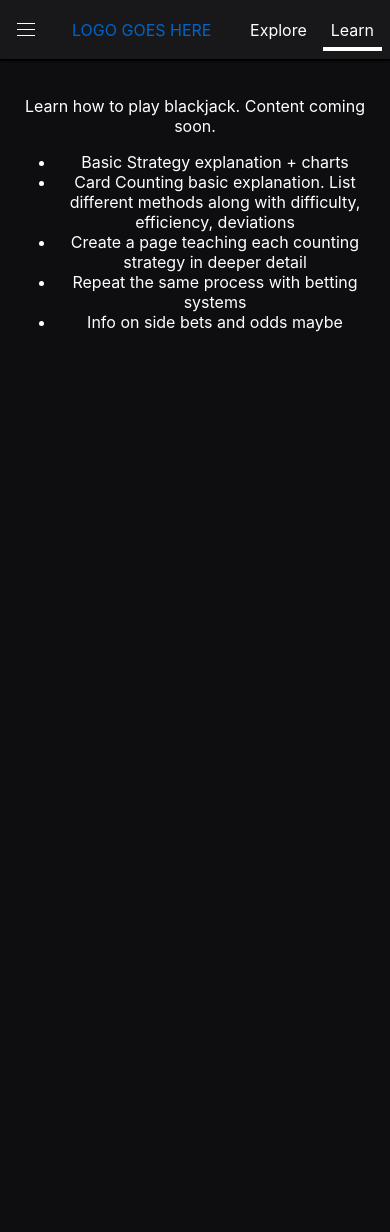
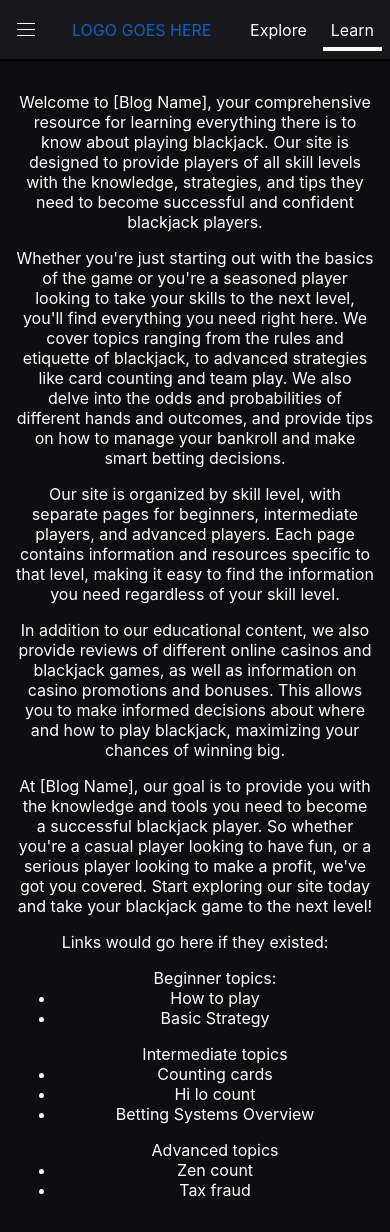
Before and after one commit to jbauta97/blackjack-demo, a SvelteKit app: page /learn in a window 390 px wide. Before the commit the page ends 844 px from the top, so only its background shows below. Built offline with nearby package versions, Linux system fonts and the light colour scheme.

Commit message:
blog update

```diff
--- a/src/routes/+layout.svelte
+++ b/src/routes/+layout.svelte
@@ -3,10 +3,11 @@
 	import CardControls from "./stats/CardControls.svelte";
     import HandValue from "./stats/HandValue.svelte";
     import Header from "./Header.svelte";
+	import { bodyScrollable } from './stores';
 
 </script>
 
-<div class="app">
+<div class="app {$bodyScrollable ? '':'scroll-lock'}">
 	<Header></Header>
 
 	<main>
@@ -38,11 +39,14 @@
 		font-size: 4em;
 		font-weight: 100;
 	}
+	.scroll-lock{
+		overflow: hidden;
+		max-height: 100vh;
+	}
 
 	@media (max-width: 640px) {
 		main{
 			max-width: 100vw;
-			margin-top: 80px;
 		}
 	}
 
--- a/src/routes/MenuDrawer.svelte
+++ b/src/routes/MenuDrawer.svelte
@@ -1,5 +1,8 @@
 <script>
     import { currentPage } from "./stores";
+    import { bodyScrollable } from "./stores";
+    import { fly } from 'svelte/transition';
+    import { page } from "$app/stores";
     export let isOpen = false;
 
     const level2Stats = [
@@ -23,9 +26,11 @@
 
     export function openMenu() {
         isOpen = !isOpen;
+        $bodyScrollable = !isOpen;
     }
     function closeMenu(){
         isOpen = false;
+        $bodyScrollable = true;
         menuOffset = 0;
         handleMenu();
     }
@@ -48,6 +53,7 @@
             case 'Learn/BasicStrategy':
                 menuLevel = 2;
                 activeMenu = level2Learn;
+                break;
             default:
                 console.log('Page not found');
         }
@@ -91,20 +97,19 @@
 </script>
 
 <div class="leftNav-drawer {isOpen ? 'drawer--open' : ''}" style="{menuOffset==0 ? '':'transition:transform 0s;transform:translate3d(calc(100vw + '+menuOffset+'px),0,0)'}">
-    <ul class="leftNav" on:touchstart={handleTouchStart} on:touchmove={handleTouchMove} on:touchend={handleTouchEnd}>
+    <ul class="leftNav" on:touchstart={handleTouchStart} on:touchmove={handleTouchMove} on:touchend={handleTouchEnd} transition:fly="{{x:50}}">
         {#if activeMenu != level1}
             <li><button class="menu-btn" on:click={handleBackButton}><svg class="icon menu-icon" role="presentation" focusable="false" viewBox="0 0 24 24"><title>Return</title> <path d="M20,11V13H8L13.5,18.5L12.08,19.92L4.16,12L12.08,4.08L13.5,5.5L8,11H20Z"></path></svg>Back</button></li>
         {/if}
         <li><a class="menu-link {$currentPage == 'Home'? 'menu-link--active':''}" href="/">Home</a></li>
         {#each activeMenu as menuItem}
             <li>
-                <a class="menu-link {$currentPage == menuItem.name ? 'menu-link--active':''}" href="{menuItem.link}">{menuItem.name}</a>
+                <a class="menu-link {$page.route.id == menuItem.link ? 'menu-link--active':''}" href="{menuItem.link}">{menuItem.name}</a>
                 {#if menuItem.expandable}
                     <button class="menu-btn menu-expand-btn" on:click={()=>{changeMenuLevel(menuItem.expandable)}}>+</button>
                 {/if}
             </li>
         {/each}
-        <li><br>More Coming Soon<br><br></li>
     </ul>
     <div class="drawer-backdrop" on:click={closeMenu}></div>
 </div>
@@ -114,7 +119,7 @@
         opacity: 0;
         position: fixed;
         pointer-events: none;
-        left: -300px;
+        left: -400px;
         top: 0;
         transition: opacity .1s ease-in-out, transform .2s ease-in-out;
         z-index: 10;
@@ -122,14 +127,14 @@
     .drawer--open{
         opacity: 1;
         pointer-events: all;
-        left: 0;
+        transform: translate3d(400px, 0, 0);
     }
     ul.leftNav{
         list-style: none;
         background-color: #18181b;
         height: 100vh;
-        width: 100%;
-        max-width: 256px;
+        width: 100vw;
+        max-width: 320px;
         position: relative;
         top: 60px;
         margin: 0;
@@ -139,7 +144,7 @@
     .drawer-backdrop{
         position: fixed;
         top: 0;
-        left: 0;
+        left: 320px;
         width: 100vw;
         height: 100vh;
         background-color: #0004;
@@ -207,5 +212,8 @@
             /* left: 0; */
             transform: translate3d(100vw, 0, 0);
         }
+        .drawer-backdrop{
+            display: none;
+        }
     }
 </style>
--- a/src/routes/learn/+page.svelte
+++ b/src/routes/learn/+page.svelte
@@ -11,15 +11,27 @@
 </svelte:head>
 
 <div>
-	Learn how to play blackjack.
-    Content coming soon.
-    <ul>
-        <li>Basic Strategy explanation + charts</li>
-        <li>Card Counting basic explanation. List different methods along with difficulty, efficiency, deviations</li>
-        <li>Create a page teaching each counting strategy in deeper detail</li>
-        <li>Repeat the same process with betting systems</li>
-        <li>Info on side bets and odds maybe</li>
-    </ul>
+    <p>Welcome to [Blog Name], your comprehensive resource for learning everything there is to know about playing blackjack. Our site is designed to provide players of all skill levels with the knowledge, strategies, and tips they need to become successful and confident blackjack players.</p>
+    <p>Whether you're just starting out with the basics of the game or you're a seasoned player looking to take your skills to the next level, you'll find everything you need right here. We cover topics ranging from the rules and etiquette of blackjack, to advanced strategies like card counting and team play. We also delve into the odds and probabilities of different hands and outcomes, and provide tips on how to manage your bankroll and make smart betting decisions.</p>
+    <p>Our site is organized by skill level, with separate pages for beginners, intermediate players, and advanced players. Each page contains information and resources specific to that level, making it easy to find the information you need regardless of your skill level.</p>
+    <p>In addition to our educational content, we also provide reviews of different online casinos and blackjack games, as well as information on casino promotions and bonuses. This allows you to make informed decisions about where and how to play blackjack, maximizing your chances of winning big.</p>
+    <p>At [Blog Name], our goal is to provide you with the knowledge and tools you need to become a successful blackjack player. So whether you're a casual player looking to have fun, or a serious player looking to make a profit, we've got you covered. Start exploring our site today and take your blackjack game to the next level!</p>
+    <div>
+        Links would go here if they existed:
+        <ul>Beginner topics:
+            <li>How to play</li>
+            <li>Basic Strategy</li>
+        </ul>
+        <ul>Intermediate topics
+            <li>Counting cards</li>
+            <li>Hi lo count</li>
+            <li>Betting Systems Overview</li>
+        </ul>
+        <ul>Advanced topics
+            <li>Zen count</li>
+            <li>Tax fraud</li>
+        </ul>
+    </div>
 </div>
 
 <style>
--- a/src/routes/stats/+page.svelte
+++ b/src/routes/stats/+page.svelte
@@ -5,6 +5,7 @@
 	import { deckNum } from './stores';
     import { countStrategy } from './stores';
 	import { currentPage } from "../stores";
+	import { bodyScrollable } from '../stores';
 
 	$currentPage = 'Statistics';
 
@@ -18,6 +19,7 @@
 	];
     function togglePopup(){
         isOpen = !isOpen;
+		$bodyScrollable = !isOpen;
         openClass = isOpen ? 'settings-popup--open' : '';
     }
 </script>
--- a/src/routes/stores.js
+++ b/src/routes/stores.js
@@ -1,3 +1,4 @@
 import { writable, derived} from 'svelte/store';
 
 export const currentPage = writable('Home');
+export const bodyScrollable = writable(true);
```
Also changed, not shown: src/routes/learn/BasicStrategy/+page.svelte (+13 -1 lines).
